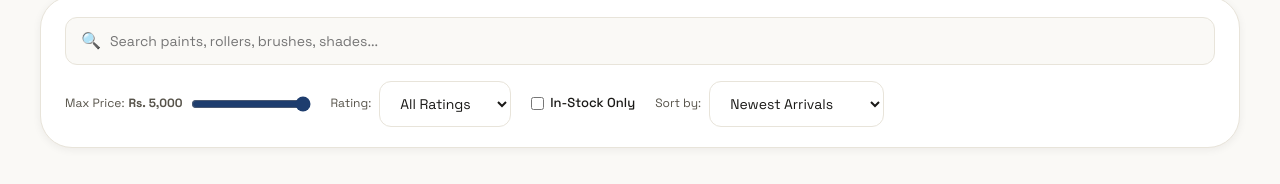
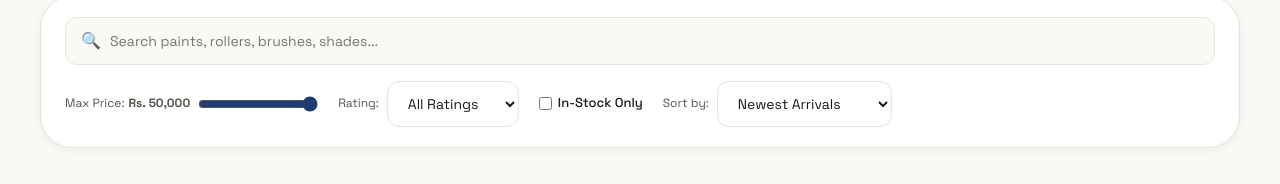
Before and after one commit to Muhammad-Aazan/Paint-Website, a React (Vite) app: page /shop in a window 1280 px wide. Shown: the part 537-721 px from the top of the page. Built offline with nearby package versions, Linux system fonts and the light colour scheme; no server answers; the database is empty; a web font is replaced by a local one.

Commit message:
fix: increase price filter max from Rs.5,000 to Rs.50,000 with step 500

```diff
--- a/src/pages/Shop.jsx
+++ b/src/pages/Shop.jsx
@@ -19,7 +19,7 @@ export default function Shop() {
   const [searchQuery, setSearchQuery] = useState("");
   const [selectedCategory, setSelectedCategory] = useState(initialCategory);
   const [sortBy, setSortBy] = useState("Newest");
-  const [maxPrice, setMaxPrice] = useState(5000);
+  const [maxPrice, setMaxPrice] = useState(50000);
   const [inStockOnly, setInStockOnly] = useState(false);
   const [minRating, setMinRating] = useState(0);
 
@@ -43,7 +43,7 @@ export default function Shop() {
     setSearchQuery("");
     setSelectedCategory("All");
     setSortBy("Newest");
-    setMaxPrice(5000);
+    setMaxPrice(50000);
     setInStockOnly(false);
     setMinRating(0);
     setSearchParams({});
@@ -53,7 +53,7 @@ export default function Shop() {
     searchQuery ||
     selectedCategory !== "All" ||
     sortBy !== "Newest" ||
-    maxPrice < 5000 ||
+    maxPrice < 50000 ||
     inStockOnly ||
     minRating > 0;
 
@@ -140,8 +140,8 @@ export default function Shop() {
                   <input
                     type="range"
                     min="500"
-                    max="5000"
-                    step="100"
+                    max="50000"
+                    step="500"
                     value={maxPrice}
                     className="shop-range-slider"
                     onChange={(e) => setMaxPrice(Number(e.target.value))}
```
